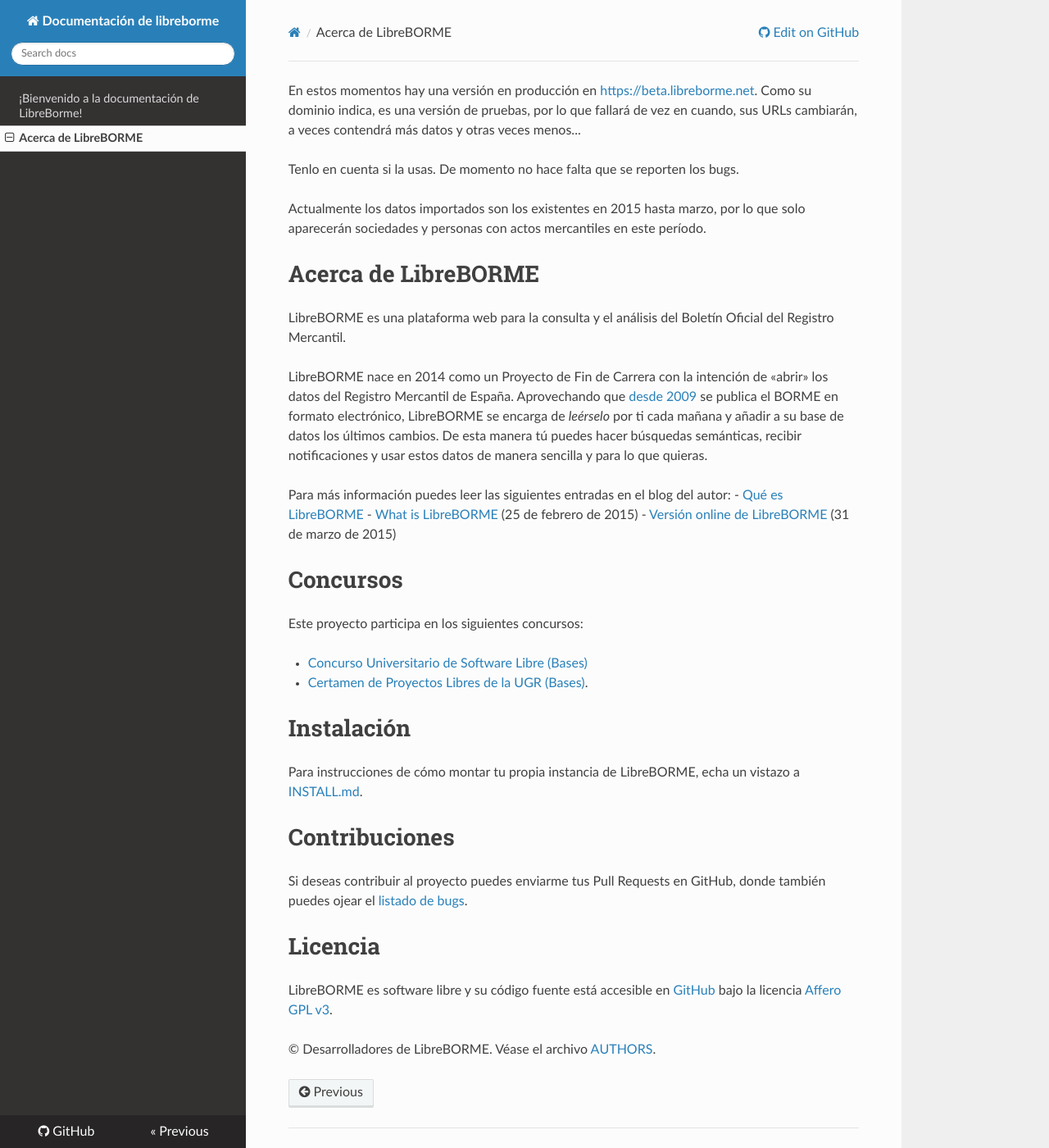
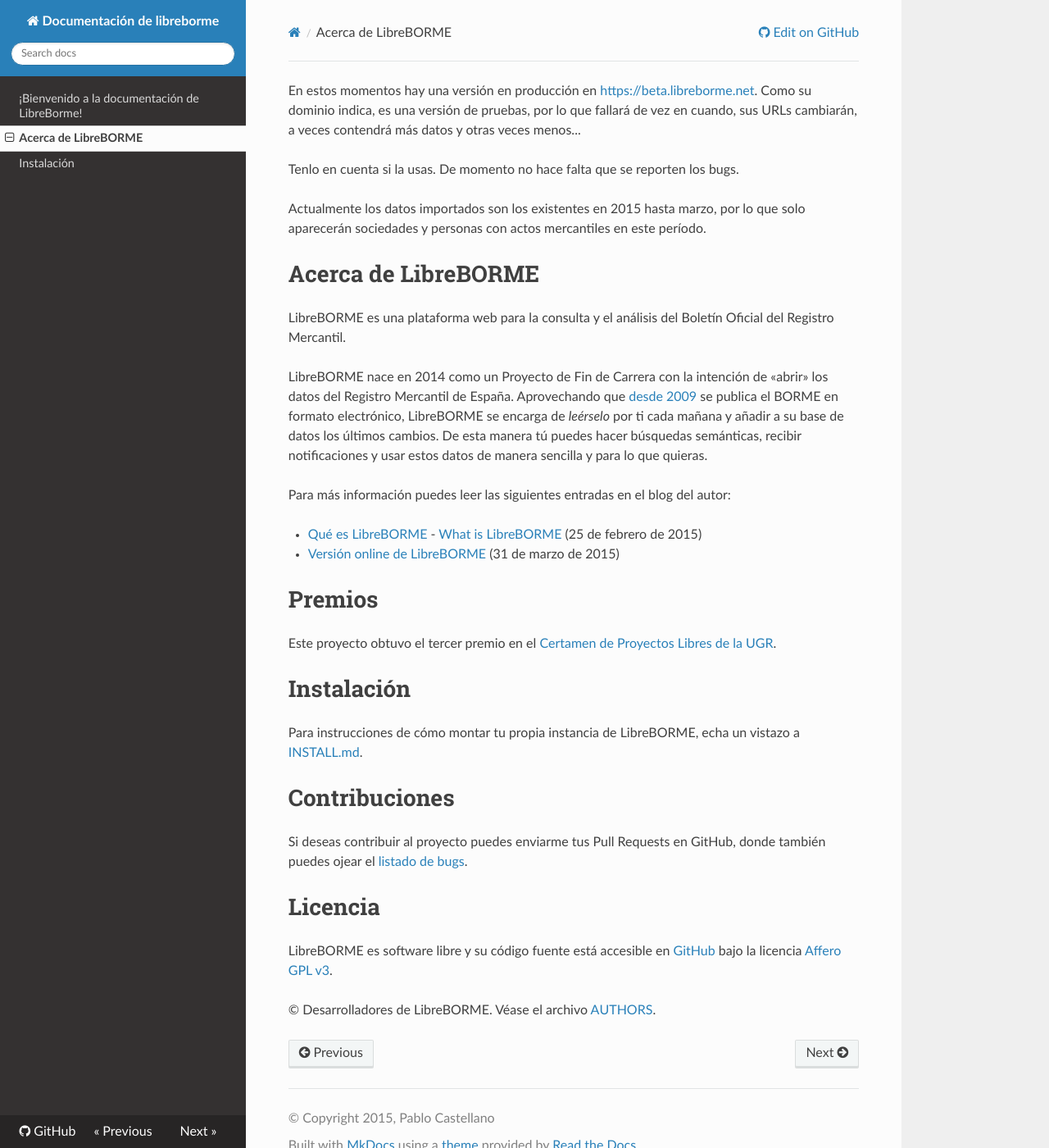
Before and after one commit to PabloCastellano/libreborme, an MkDocs documentation site: the page built from docs/introduction.md, in a window 1280 px wide and 1400 px high. Shown: the whole window at 82% size. Built offline with MkDocs 1.6.1, drawn with Linux system fonts in a browser that asks for light colours; nearby versions of some CDN libraries; old or Windows-style settings are respelled for this version of MkDocs.

Commit message:
documentación: instalación

```diff
--- a/docs/introduction.md
+++ b/docs/introduction.md
@@ -15,20 +15,17 @@
 y para lo que quieras.
 
 Para más información puedes leer las siguientes entradas en el blog del autor:
+
 - [Qué es LibreBORME](https://pablog.me/blog/2015/02/que-es-libreborme/) - [What is LibreBORME](https://pablog.me/que-es-libreborme-en.html) (25 de febrero de 2015)
 - [Versión online de LibreBORME](https://pablog.me/blog/2015/03/version-online-de-libreborme/) (31 de marzo de 2015)
 
-# Concursos
+# Premios
 
-Este proyecto participa en los siguientes concursos:
-
-- [Concurso Universitario de Software Libre](https://www.concursosoftwarelibre.org/1415/) [(Bases)](https://www.concursosoftwarelibre.org/1415/bases)
-- [Certamen de Proyectos Libres de la UGR](http://osl.ugr.es/2014/09/26/premios-a-proyectos-libres-de-la-ugr/) [(Bases)](http://osl.ugr.es/bases-de-los-premios-a-proyectos-libres-de-la-ugr/).
-
+Este proyecto obtuvo el tercer premio en el [Certamen de Proyectos Libres de la UGR](http://osl.ugr.es/2014/09/26/premios-a-proyectos-libres-de-la-ugr/).
 
 # Instalación
 
-Para instrucciones de cómo montar tu propia instancia de LibreBORME, echa un vistazo a [INSTALL.md](INSTALL.md).
+Para instrucciones de cómo montar tu propia instancia de LibreBORME, echa un vistazo a [INSTALL.md](https://github.com/PabloCastellano/libreborme/blob/master/INSTALL.md).
 
 # Contribuciones
 
@@ -39,4 +36,4 @@
 
 LibreBORME es software libre y su código fuente está accesible en [GitHub](https://github.com/PabloCastellano/libreborme) bajo la licencia [Affero GPL v3](https://www.gnu.org/licenses/agpl-3.0.html).
 
-© Desarrolladores de LibreBORME. Véase el archivo [AUTHORS](AUTHORS).
+© Desarrolladores de LibreBORME. Véase el archivo [AUTHORS](https://github.com/PabloCastellano/libreborme/blob/master/AUTHORS).
--- a/mkdocs.yml
+++ b/mkdocs.yml
@@ -6,4 +6,5 @@
 pages:
 - ¡Bienvenido a la documentación de LibreBorme!: index.md
 - Acerca de LibreBORME: introduction.md
+- Instalación: installation.md
 theme: readthedocs
```
Also changed, not shown: docs/index.md (+1 -1 lines), docs/installation.md (added, +94 -0 lines).
